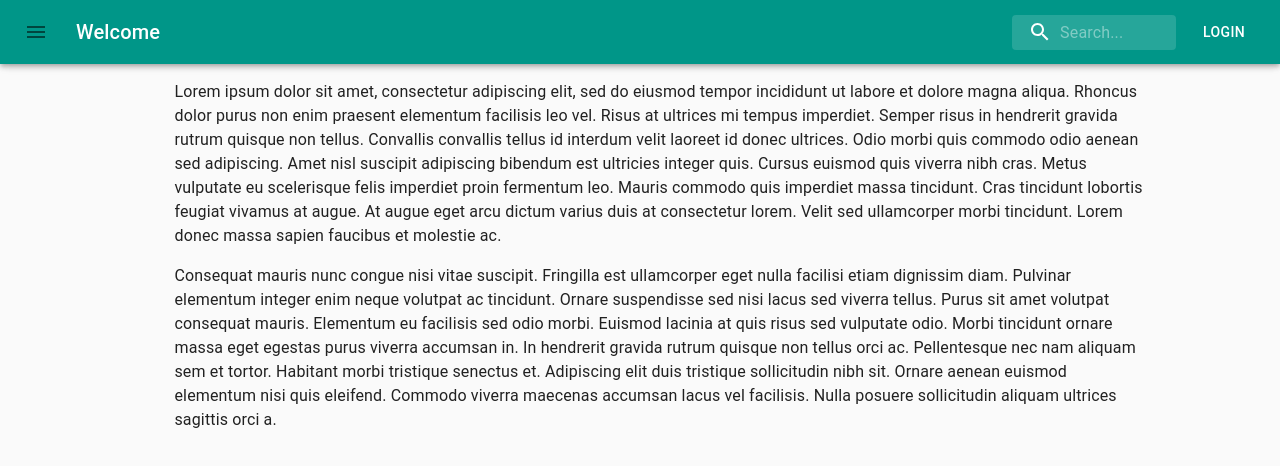
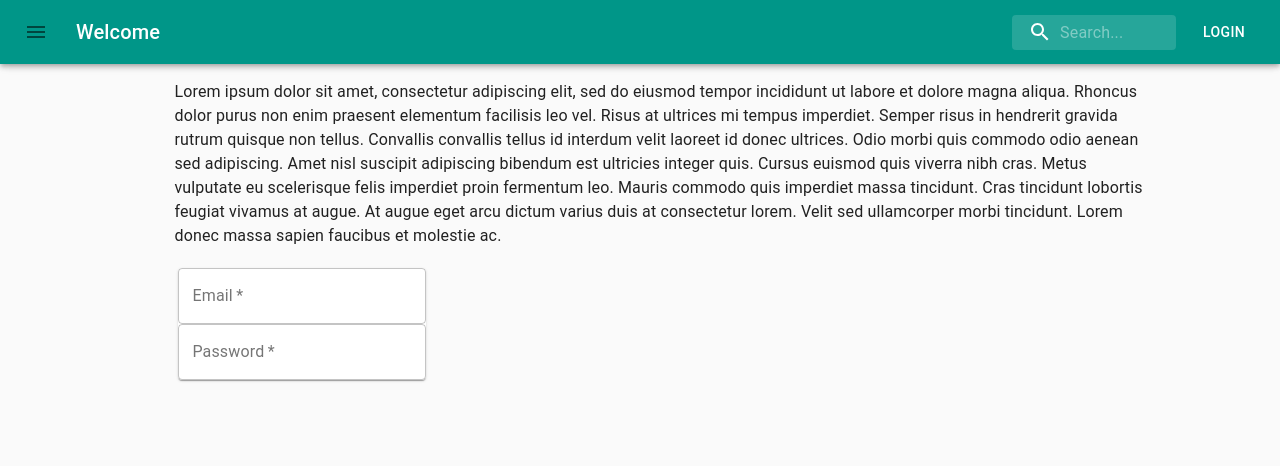
Before and after one commit to HaoWang95/reacts3, a React (Create React App) app: page / in a window 1280 px wide. Shown: the top 466 px of the page. Built offline with nearby package versions, Linux system fonts and the light colour scheme.

Commit message:
update: login and register form init

```diff
--- a/src/components/AppBar.component.jsx
+++ b/src/components/AppBar.component.jsx
@@ -28,6 +28,7 @@ import InboxIcon from "@material-ui/icons/MoveToInbox";
 import MailIcon from "@material-ui/icons/Mail";
 import { useState } from "react";
 import SearchField from "./Search.component";
+import Register from "./Register.component";
 
 const drawerWidth = 240;
 
@@ -242,20 +243,7 @@ const DefaultAppBar = () => {
           lorem. Velit sed ullamcorper morbi tincidunt. Lorem donec massa sapien
           faucibus et molestie ac.
         </Typography>
-        <Typography paragraph>
-          Consequat mauris nunc congue nisi vitae suscipit. Fringilla est
-          ullamcorper eget nulla facilisi etiam dignissim diam. Pulvinar
-          elementum integer enim neque volutpat ac tincidunt. Ornare suspendisse
-          sed nisi lacus sed viverra tellus. Purus sit amet volutpat consequat
-          mauris. Elementum eu facilisis sed odio morbi. Euismod lacinia at quis
-          risus sed vulputate odio. Morbi tincidunt ornare massa eget egestas
-          purus viverra accumsan in. In hendrerit gravida rutrum quisque non
-          tellus orci ac. Pellentesque nec nam aliquam sem et tortor. Habitant
-          morbi tristique senectus et. Adipiscing elit duis tristique
-          sollicitudin nibh sit. Ornare aenean euismod elementum nisi quis
-          eleifend. Commodo viverra maecenas accumsan lacus vel facilisis. Nulla
-          posuere sollicitudin aliquam ultrices sagittis orci a.
-        </Typography>
+        <Register />
       </main>
     </div>
   );
--- a/src/components/Register.component.jsx
+++ b/src/components/Register.component.jsx
@@ -1,6 +1,45 @@
+import React from "react";
+import TextField from "@material-ui/core/TextField";
+import FormControl from "@material-ui/core/FormControl";
+import Paper from "@material-ui/core/Paper";
+import Divider from "@material-ui/core/Divider";
+import Grid from "@material-ui/core/Grid";
+import { makeStyles } from "@material-ui/core/styles";
 
-export default function Register(){
-    return (
-        <div>Register Component</div>
-    )
+const useStyles = makeStyles((theme) => ({
+  root: {
+    flexGrow: 1,
+  },
+
+  paper: {
+    margin: theme.spacing(2),
+    textAlign: "center",
+    color: theme.palette.text.primary,
+  },
+}));
+
+export default function Register() {
+  const style = useStyles();
+  return (
+    <Grid container spacing={3} className={style.root}>
+      <Paper className={style.paper}>
+        <FormControl>
+          <TextField
+            label="Email"
+            required
+            variant="outlined"
+            color="secondary"
+            spacing={3}
+          />
+          <TextField
+            label="Password"
+            required
+            variant="outlined"
+            color="secondary"
+            spacing={3}
+          />
+        </FormControl>
+      </Paper>
+    </Grid>
+  );
 }
```
